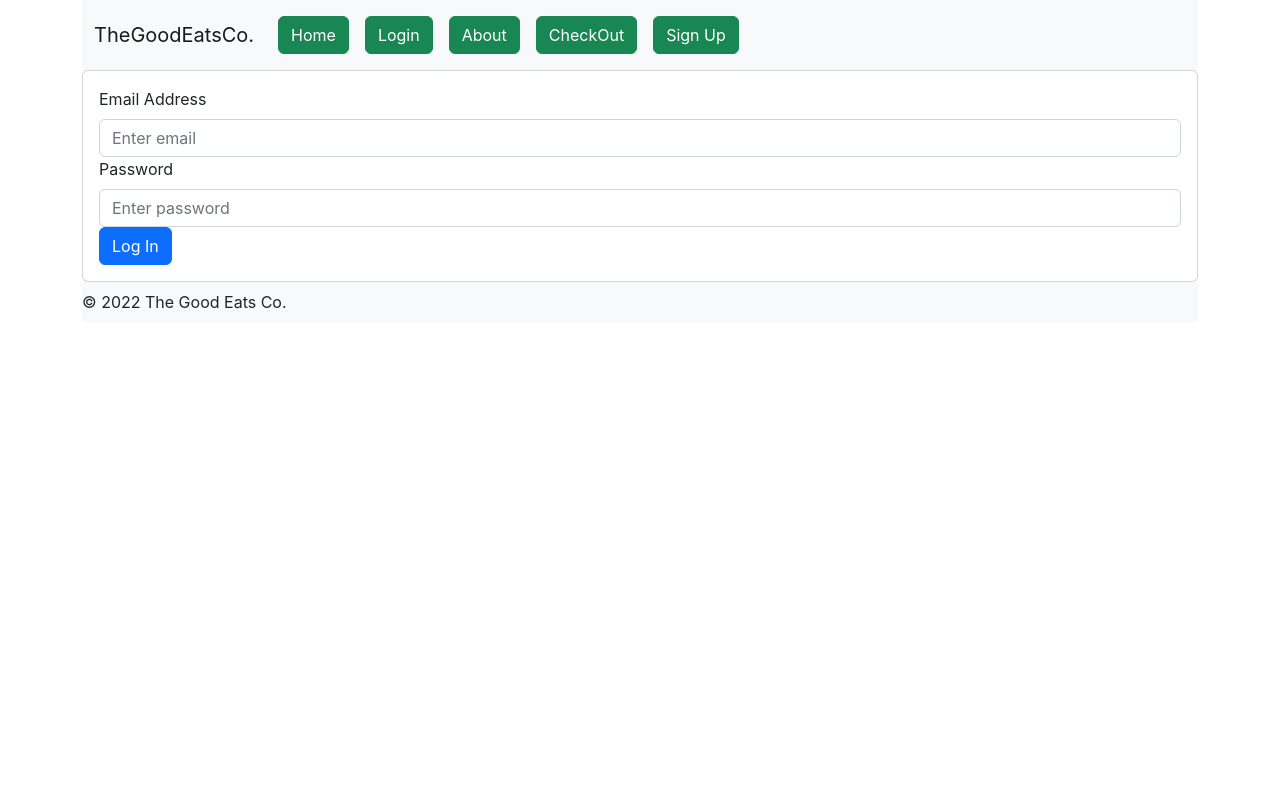
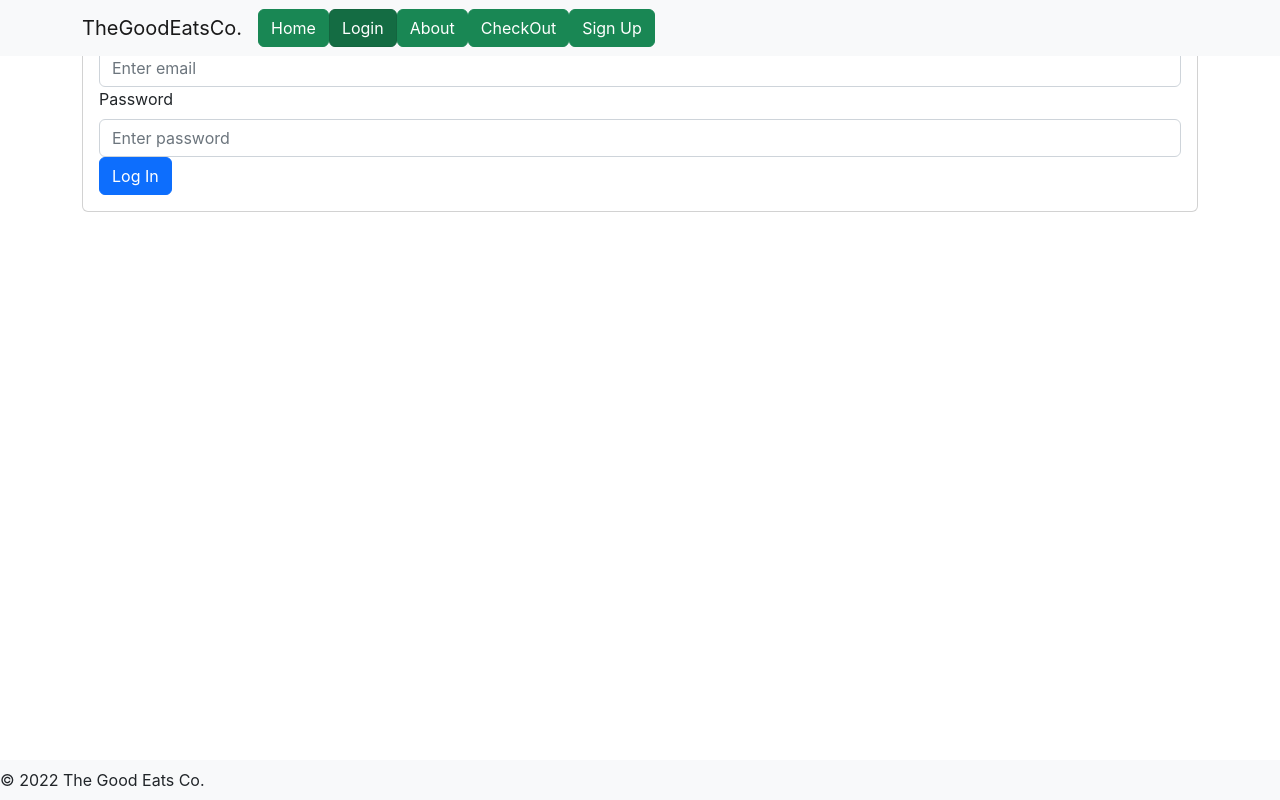
Before and after one commit to vnhotsombath/Project-4, a React (Create React App) app: page /login in a window 1280 px wide. Built offline with nearby package versions, Linux system fonts and the light colour scheme.

Commit message:
footer styling

```diff
--- a/src/components/AppNavBar/AppNavBar.jsx
+++ b/src/components/AppNavBar/AppNavBar.jsx
@@ -7,20 +7,20 @@ import { LinkContainer } from 'react-router-bootstrap';
 import { Link } from 'react-router-dom';
 
 
-export default function navigationBar({ user}){
+export default function navigationBar({ user }){
 
     return (
-        <Navbar bg="light" expand="lg">
+        <Navbar bg="light" expand="lg" fixed="top">
           <Container>
             <Navbar.Brand href="#home">TheGoodEatsCo.</Navbar.Brand>
             <Navbar.Toggle aria-controls="basic-navbar-nav" />
             <Navbar.Collapse id="basic-navbar-nav">
               <Nav className="me-auto">
-                <LinkContainer to="/"><Nav.Link href="#home"><Button variant="success">Home</Button></Nav.Link></LinkContainer>
-                <LinkContainer to="/login"><Nav.Link href="#link"><Button variant="success">Login</Button></Nav.Link></LinkContainer>
-                <Nav.Link href="#About"><Button variant="success">About</Button></Nav.Link>
-                <LinkContainer to="/"><Nav.Link href="#checkout"><Button variant="success">CheckOut</Button></Nav.Link></LinkContainer>
-                <LinkContainer to="/signup"><Nav.Link href="#Sign Up"><Button variant="success">Sign Up</Button></Nav.Link></LinkContainer>
+                <Nav.Item><LinkContainer to="/"><Button variant="success">Home</Button></LinkContainer></Nav.Item><br />
+                <Nav.Item><LinkContainer to="/login"><Button variant="success">Login</Button></LinkContainer></Nav.Item><br />
+                <Nav.Item><Button variant="success">About</Button></Nav.Item><br />
+                <Nav.Item><LinkContainer to="/checkout"><Button variant="success">CheckOut</Button></LinkContainer></Nav.Item><br />
+                <Nav.Item><LinkContainer to="/signup"><Button variant="success">Sign Up</Button></LinkContainer></Nav.Item>
               </Nav>
             </Navbar.Collapse>
           </Container>
--- a/src/components/PageFooter/PageFooter.jsx
+++ b/src/components/PageFooter/PageFooter.jsx
@@ -5,7 +5,7 @@ import Navbar from 'react-bootstrap/Navbar';
 export default function PageFooter(){
     return(
        <>
-       <Navbar bg="light" expand="lg">
+       <Navbar bg="light" expand="lg" fixed="bottom">
        &#169; 2022 The Good Eats Co.
        </Navbar>
        </>
--- a/src/pages/App/App.jsx
+++ b/src/pages/App/App.jsx
@@ -6,7 +6,7 @@ import LoginPage from "../LoginPage/LoginPage";
 import HomePage from "../HomePage/HomePage";
 import ProfilePage from "../ProfilePage/ProfilePage";
 import MenuPage from "../MenuPage/MenuPage";
-import OrderPage from "../CheckOutPage./CheckOutPage";
+import CheckOutPage from "../CheckOutPage./CheckOutPage";
 
 
 import userService from "../../utils/userService";
@@ -38,7 +38,7 @@ function App() {
         />
         <Route path="/menu" element={<MenuPage />} />
         <Route path="/:username" element={<ProfilePage />} />
-        <Route path="/order" element={<OrderPage />} />
+        <Route path="/checkout" element={<CheckOutPage />} />
       </Routes>
     );
   }
--- a/src/pages/CheckOutPage./CheckOutPage.jsx
+++ b/src/pages/CheckOutPage./CheckOutPage.jsx
@@ -4,7 +4,7 @@ import AppNavBar from "../../components/AppNavBar/AppNavBar";
 import PageFooter from "../../components/PageFooter/PageFooter";
 
 
-export default function OrderPage(){
+export default function CheckOut(){
     return(
         <>
         <AppNavBar />
```
